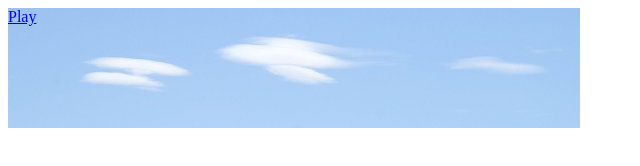
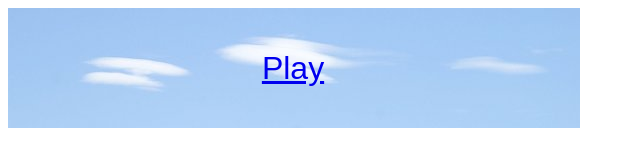
Before and after one commit to mozilla/about-home-jumping-fox-game, a plain HTML site: page index.html in a window 1280 px wide. Shown: the whole page, without its empty margins (0-640 px from the left). Drawn offline with Linux system fonts and the light colour scheme.

Commit message:
Adding some styling.

```diff
--- a/index.html
+++ b/index.html
@@ -3,6 +3,21 @@
     <head>
         <meta charset="utf-8">
         <title>Game Snippet</title>
+
+        <style>
+body {
+    font-family: Arial, sans-serif;
+}
+#play {
+    display: block;
+    font-size: 2.0em;
+    height: 120px;
+    line-height: 120px;
+    margin: auto;
+    text-align: center;
+    width: 570px;
+}
+        </style>
     </head>
 
     <body>
```
